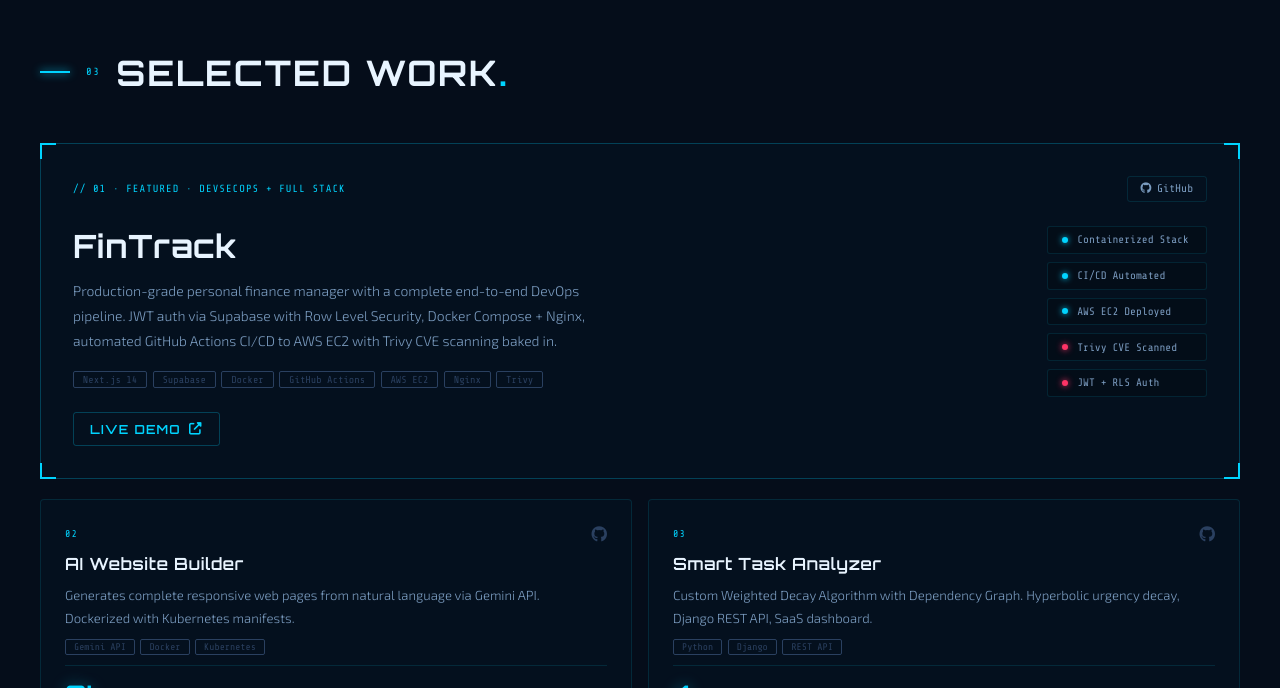
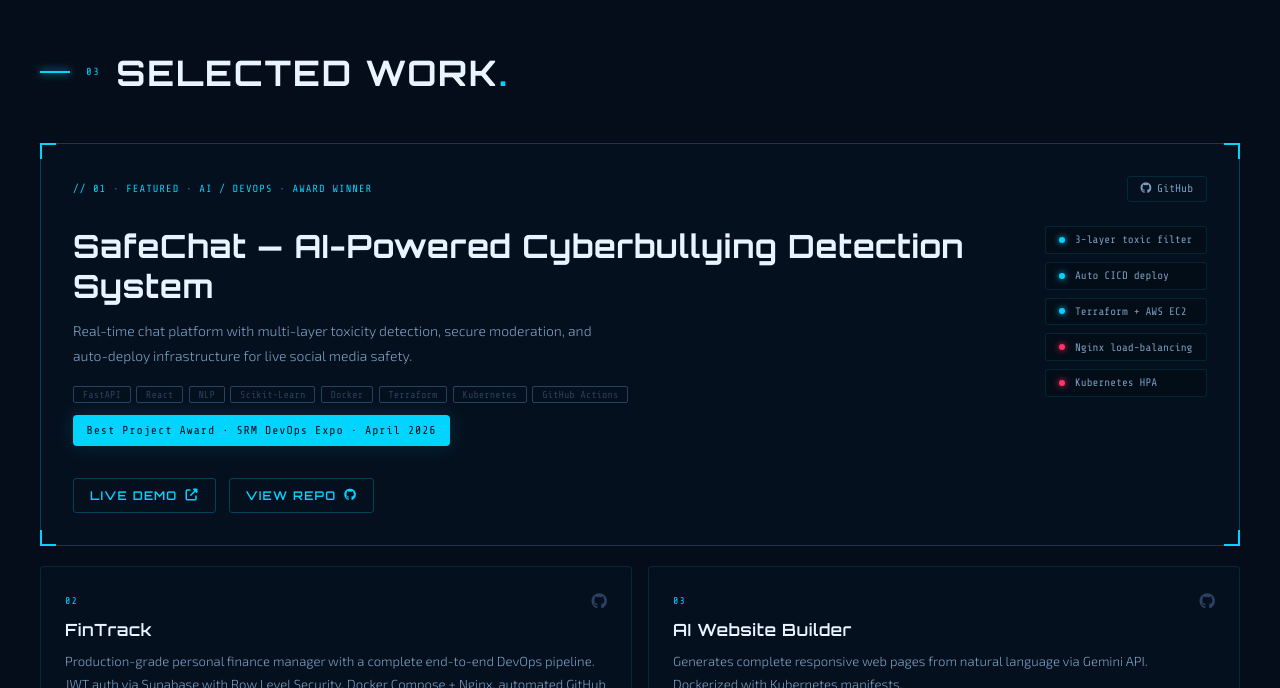
Before and after one commit to ADNAN-ZEYA/adnan-portfolio, a website: page index.html in a window 1280 px wide. Shown: the part 2112-2800 px from the top of the page. Drawn offline with nearby package versions, Linux system fonts and the light colour scheme.

Commit message:
Update portfolio: add SafeChat award, restore FinTrack, improve social icon visibility

```diff
--- a/index.html
+++ b/index.html
@@ -134,27 +134,31 @@
         <div class="sec-head reveal"><div class="sec-line"></div><span class="mono sec-n">03</span><h2>SELECTED WORK<span class="ta">.</span></h2></div>
         <div class="feat reveal">
             <div class="feat-corners"><div class="fc tl"></div><div class="fc tr"></div><div class="fc bl"></div><div class="fc br"></div></div>
-            <div class="feat-top"><span class="mono feat-lbl">// 01 · FEATURED · DEVSECOPS + FULL STACK</span><a href="https://github.com/ADNAN-ZEYA/Expense-Tracker" target="_blank" class="feat-gh mono"><i class="fab fa-github"></i> GitHub</a></div>
+            <div class="feat-top"><span class="mono feat-lbl">// 01 · FEATURED · AI / DEVOPS · AWARD WINNER</span><a href="https://github.com/ADNAN-ZEYA/SafeChat" target="_blank" class="feat-gh mono"><i class="fab fa-github"></i> GitHub</a></div>
             <div class="feat-body">
                 <div class="feat-info">
-                    <h3>FinTrack</h3>
-                    <p>Production-grade personal finance manager with a complete end-to-end DevOps pipeline. JWT auth via Supabase with Row Level Security, Docker Compose + Nginx, automated GitHub Actions CI/CD to AWS EC2 with Trivy CVE scanning baked in.</p>
-                    <div class="feat-tech"><span>Next.js 14</span><span>Supabase</span><span>Docker</span><span>GitHub Actions</span><span>AWS EC2</span><span>Nginx</span><span>Trivy</span></div>
-                    <a href="http://13.233.174.46" target="_blank" class="cta-ghost" style="margin-top:1rem;font-size:0.78rem;padding:0.5rem 1rem"><span>LIVE DEMO</span><i class="fas fa-external-link-alt"></i></a>
+                    <h3>SafeChat — AI-Powered Cyberbullying Detection System</h3>
+                    <p>Real-time chat platform with multi-layer toxicity detection, secure moderation, and auto-deploy infrastructure for live social media safety.</p>
+                    <div class="feat-tech"><span>FastAPI</span><span>React</span><span>NLP</span><span>Scikit-Learn</span><span>Docker</span><span>Terraform</span><span>Kubernetes</span><span>GitHub Actions</span></div>
+                    <div class="award-badge">Best Project Award · SRM DevOps Expo · April 2026</div>
+                    <div class="feat-links">
+                        <a href="http://13.205.175.224" target="_blank" class="cta-ghost"><span>LIVE DEMO</span><i class="fas fa-external-link-alt"></i></a>
+                        <a href="https://github.com/ADNAN-ZEYA/SafeChat" target="_blank" class="cta-ghost"><span>VIEW REPO</span><i class="fab fa-github"></i></a>
+                    </div>
                 </div>
                 <div class="feat-side">
-                    <div class="fs-item"><span class="fs-dot c"></span><span class="mono">Containerized Stack</span></div>
-                    <div class="fs-item"><span class="fs-dot c"></span><span class="mono">CI/CD Automated</span></div>
-                    <div class="fs-item"><span class="fs-dot c"></span><span class="mono">AWS EC2 Deployed</span></div>
-                    <div class="fs-item"><span class="fs-dot r"></span><span class="mono">Trivy CVE Scanned</span></div>
-                    <div class="fs-item"><span class="fs-dot r"></span><span class="mono">JWT + RLS Auth</span></div>
+                    <div class="fs-item"><span class="fs-dot c"></span><span class="mono">3-layer toxic filter</span></div>
+                    <div class="fs-item"><span class="fs-dot c"></span><span class="mono">Auto CICD deploy</span></div>
+                    <div class="fs-item"><span class="fs-dot c"></span><span class="mono">Terraform + AWS EC2</span></div>
+                    <div class="fs-item"><span class="fs-dot r"></span><span class="mono">Nginx load-balancing</span></div>
+                    <div class="fs-item"><span class="fs-dot r"></span><span class="mono">Kubernetes HPA</span></div>
                 </div>
             </div>
         </div>
         <div class="proj-grid">
-            <div class="proj reveal"><div class="proj-top"><span class="pn mono">02</span><a href="https://github.com/ADNAN-ZEYA/Website_Builder" target="_blank" class="pgh"><i class="fab fa-github"></i></a></div><h3>AI Website Builder</h3><p>Generates complete responsive web pages from natural language via Gemini API. Dockerized with Kubernetes manifests.</p><div class="pt"><span>Gemini API</span><span>Docker</span><span>Kubernetes</span></div><div class="pm"><span class="pmn">AI</span><span class="pml mono">Powered</span></div></div>
-            <div class="proj reveal-d"><div class="proj-top"><span class="pn mono">03</span><a href="https://github.com/ADNAN-ZEYA/smart-task-analyzer" target="_blank" class="pgh"><i class="fab fa-github"></i></a></div><h3>Smart Task Analyzer</h3><p>Custom Weighted Decay Algorithm with Dependency Graph. Hyperbolic urgency decay, Django REST API, SaaS dashboard.</p><div class="pt"><span>Python</span><span>Django</span><span>REST API</span></div><div class="pm"><span class="pmn">4</span><span class="pml mono">Score Vectors</span></div></div>
-            <div class="proj reveal"><div class="proj-top"><span class="pn mono">04</span><a href="https://github.com/ADNAN-ZEYA/SafeChat" target="_blank" class="pgh"><i class="fab fa-github"></i></a></div><h3>SafeChat</h3><p>Real-time NLP pipeline for toxic content detection. TF-IDF vectorization with FastAPI backend for high-throughput moderation.</p><div class="pt"><span>Python</span><span>NLP</span><span>FastAPI</span></div><div class="pm"><span class="pmn">98%</span><span class="pml mono">Accuracy</span></div></div>
+            <div class="proj reveal"><div class="proj-top"><span class="pn mono">02</span><a href="https://github.com/ADNAN-ZEYA/Expense-Tracker" target="_blank" class="pgh"><i class="fab fa-github"></i></a></div><h3>FinTrack</h3><p>Production-grade personal finance manager with a complete end-to-end DevOps pipeline. JWT auth via Supabase with Row Level Security, Docker Compose + Nginx, automated GitHub Actions CI/CD to AWS EC2 with Trivy CVE scanning baked in.</p><div class="pt"><span>Next.js 14</span><span>Supabase</span><span>Docker</span><span>GitHub Actions</span><span>AWS EC2</span><span>Nginx</span><span>Trivy</span></div><div class="pm"><span class="pmn">Live</span><span class="pml mono">Demo Available</span></div></div>
+            <div class="proj reveal-d"><div class="proj-top"><span class="pn mono">03</span><a href="https://github.com/ADNAN-ZEYA/Website_Builder" target="_blank" class="pgh"><i class="fab fa-github"></i></a></div><h3>AI Website Builder</h3><p>Generates complete responsive web pages from natural language via Gemini API. Dockerized with Kubernetes manifests.</p><div class="pt"><span>Gemini API</span><span>Docker</span><span>Kubernetes</span></div><div class="pm"><span class="pmn">AI</span><span class="pml mono">Powered</span></div></div>
+            <div class="proj reveal"><div class="proj-top"><span class="pn mono">04</span><a href="https://github.com/ADNAN-ZEYA/smart-task-analyzer" target="_blank" class="pgh"><i class="fab fa-github"></i></a></div><h3>Smart Task Analyzer</h3><p>Custom Weighted Decay Algorithm with Dependency Graph. Hyperbolic urgency decay, Django REST API, SaaS dashboard.</p><div class="pt"><span>Python</span><span>Django</span><span>REST API</span></div><div class="pm"><span class="pmn">4</span><span class="pml mono">Score Vectors</span></div></div>
             <div class="proj reveal-d"><div class="proj-top"><span class="pn mono">05</span><a href="https://github.com/ADNAN-ZEYA/AI-Powered-Resume-Scoring-and-Feedback" target="_blank" class="pgh"><i class="fab fa-github"></i></a></div><h3>AI Resume Scorer</h3><p>TF-IDF + RandomForestRegressor with ColumnTransformer. FastAPI backend for real-time scoring and structured feedback.</p><div class="pt"><span>Python</span><span>Scikit-Learn</span><span>FastAPI</span></div><div class="pm"><span class="pmn">97.1%</span><span class="pml mono">R² Score</span></div></div>
         </div>
     </div>
@@ -165,6 +169,7 @@
         <div class="sec-head reveal"><div class="sec-line"></div><span class="mono sec-n">04</span><h2>HONORS<span class="ta">.</span></h2></div>
         <div class="honors-grid">
             <div class="honor reveal"><div class="hon-ic c"><i class="fas fa-code"></i></div><div><div class="hon-t">TCS CodeVita Season 13</div><div class="hon-s mono">Global Rank 381</div><a href="assets/achievements%20certificates/TCS%20CodeVita%20Season%2013%20Certificate%20.pdf" target="_blank" class="hon-link mono">View Cert →</a></div></div>
+            <div class="honor reveal"><div class="hon-ic g"><i class="fas fa-award"></i></div><div><div class="hon-t">Best Project Award — SafeChat</div><div class="hon-s mono">SRM DevOps Expo · April 2026</div><a href="assets/achievements%20certificates/Devops%20expo.pdf" target="_blank" class="hon-link mono">View Cert →</a></div></div>
             <div class="honor reveal"><div class="hon-ic b"><i class="fas fa-trophy"></i></div><div><div class="hon-t">2nd Place — Bajaj FinServ Ideathon</div><div class="hon-s mono">SRM IST 2024</div><a href="assets/docs/Ideathon.pdf" target="_blank" class="hon-link mono">View Cert →</a></div></div>
             <div class="honor reveal"><div class="hon-ic g"><i class="fas fa-robot"></i></div><div><div class="hon-t">Best Project — TechKnow 2023-24</div><div class="hon-s mono">Fire Fighting Robot</div><a href="assets/docs/Best project - fire fighting certificate.pdf" target="_blank" class="hon-link mono">View Cert →</a></div></div>
             <div class="honor reveal"><div class="hon-ic b"><i class="fas fa-lightbulb"></i></div><div><div class="hon-t">Certificate of Appreciation</div><div class="hon-s mono">SRM ACM Conclave</div><a href="assets/docs/Appreciation certificate.pdf" target="_blank" class="hon-link mono">View Cert →</a></div></div>
--- a/style.css
+++ b/style.css
@@ -87,8 +87,8 @@ body{font-family:var(--body);background:var(--bg);color:var(--fg);overflow-x:hid
 .cta-ghost{display:inline-flex;align-items:center;gap:.5rem;font-family:var(--display);font-size:.72rem;font-weight:600;letter-spacing:.1em;padding:.7rem 1.5rem;border:1px solid var(--border2);color:var(--cyan);border-radius:3px;text-decoration:none;transition:all .2s}
 .cta-ghost:hover{background:rgba(0,212,255,.08);border-color:var(--cyan);box-shadow:0 0 15px rgba(0,212,255,.2)}
 .hero-socials{display:flex;gap:.6rem}
-.hs{width:38px;height:38px;display:flex;align-items:center;justify-content:center;border:1px solid var(--border);color:var(--fg3);text-decoration:none;border-radius:3px;font-size:.9rem;transition:all .2s}
-.hs:hover{color:var(--cyan);border-color:var(--cyan);box-shadow:0 0 12px rgba(0,212,255,.25);background:rgba(0,212,255,.05)}
+.hs{width:38px;height:38px;display:flex;align-items:center;justify-content:center;border:1px solid rgba(255,255,255,.12);color:rgba(232,244,255,.85);text-decoration:none;border-radius:6px;font-size:.95rem;background:rgba(255,255,255,.03);box-shadow:0 0 18px rgba(0,212,255,.06);transition:all .25s,transform .25s}
+.hs:hover{color:var(--cyan);border-color:var(--cyan);box-shadow:0 0 22px rgba(0,212,255,.4);background:rgba(0,212,255,.1);transform:translateY(-1px)}
 
 /* Terminal card */
 .terminal-card{background:rgba(5,13,26,.9);border:1px solid var(--border2);border-radius:6px;overflow:hidden;box-shadow:0 0 40px rgba(0,212,255,.15),0 20px 60px rgba(0,0,0,.5)}
@@ -168,8 +168,11 @@ body{font-family:var(--body);background:var(--bg);color:var(--fg);overflow-x:hid
 .feat-body{display:grid;grid-template-columns:1fr auto;gap:3rem;align-items:start}
 .feat-info h3{font-family:var(--display);font-size:2rem;font-weight:700;letter-spacing:.02em;margin-bottom:.75rem;color:var(--fg)}
 .feat-info p{font-size:.87rem;line-height:1.8;color:var(--fg2);font-weight:300;margin-bottom:1.1rem;max-width:520px}
-.feat-tech{display:flex;flex-wrap:wrap;gap:.35rem;margin-bottom:.5rem}
-.feat-tech span{font-family:var(--mono);font-size:.63rem;color:var(--fg3);border:1px solid var(--fg3);padding:.15rem .55rem;border-radius:2px}
+	.feat-tech{display:flex;flex-wrap:wrap;gap:.35rem;margin-bottom:.75rem}
+	.feat-tech span{font-family:var(--mono);font-size:.63rem;color:var(--fg3);border:1px solid var(--fg3);padding:.15rem .55rem;border-radius:2px}
+	.award-badge{display:inline-flex;align-items:center;gap:.5rem;font-family:var(--mono);font-size:.72rem;color:var(--bg);background:var(--cyan);padding:.55rem .85rem;border-radius:4px;letter-spacing:.08em;margin-bottom:1rem;box-shadow:0 0 20px rgba(0,212,255,.15)}
+	.feat-links{display:flex;flex-wrap:wrap;gap:.8rem;margin-top:1rem}
+	.feat-links .cta-ghost{padding:.55rem 1rem;font-size:.75rem}
 .feat-side{display:flex;flex-direction:column;gap:.5rem;min-width:160px}
 .fs-item{display:flex;align-items:center;gap:.6rem;font-size:.68rem;color:var(--fg2);border:1px solid var(--border);padding:.4rem .85rem;border-radius:3px;background:rgba(0,0,0,.2)}
 .fs-dot{width:6px;height:6px;border-radius:50%;flex-shrink:0}
```
Also changed, not shown: 1 other file.
